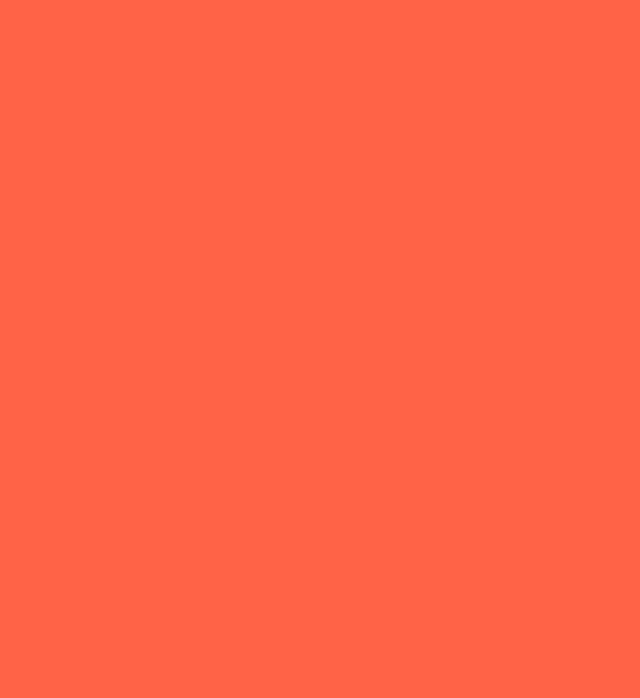
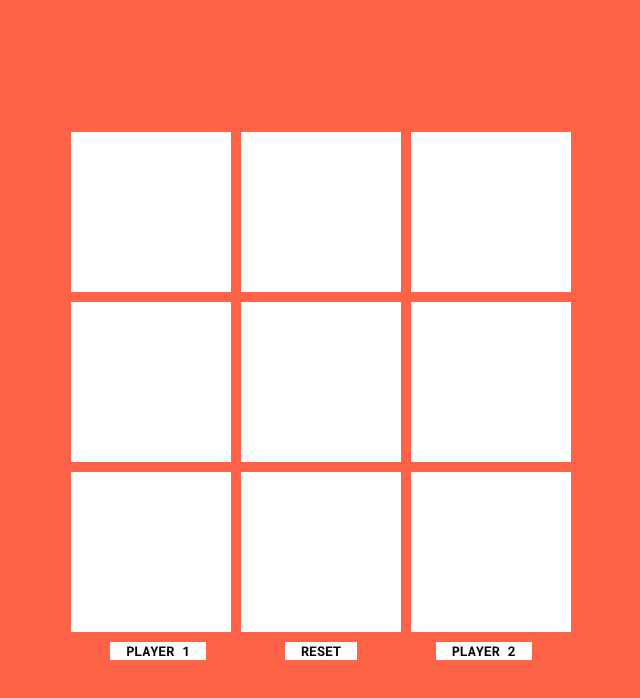
Before and after one commit to p-stevenson/TicTacToe, a website: page index.html in a window 1280 px wide. Shown: the whole page, without its empty margins (319-959 px from the left). Drawn offline with nearby package versions, Linux system fonts and the light colour scheme.

Commit message:
Add board squares

```diff
--- a/index.html
+++ b/index.html
@@ -4,7 +4,6 @@
 	<meta charset="UTF-8">
 	<meta http-equiv="X-UA-Compatible" content="IE=edge">
 	<meta name="viewport" content="width=device-width, initial-scale=1.0">
-	<link rel="stylesheet" href="normalize.css">
 	<link rel="stylesheet" href="style.css">
 	<script src="scripts/main.js" defer></script>
 	<link rel="preconnect" href="https://fonts.googleapis.com">
@@ -14,6 +13,23 @@
 	<title>TicTacToe</title>
 </head>
 <body>
-
+	<div class="board-container">
+		<div class="board">
+			<div class="square" data-row='0' data-column='0' id="#0"></div>
+			<div class="square" data-row='0' data-column='1' id="#1"></div>
+			<div class="square" data-row='0' data-column='2' id="#2"></div>
+			<div class="square" data-row='1' data-column='0' id="#3"></div>
+			<div class="square" data-row='1' data-column='1' id="#4"></div>
+			<div class="square" data-row='1' data-column='2' id="#5"></div>
+			<div class="square" data-row='2' data-column='0' id="#6"></div>
+			<div class="square" data-row='2' data-column='1' id="#7"></div>
+			<div class="square" data-row='2' data-column='2' id="#8"></div>
+		</div>
+		<div id="button-container">
+			<button class="button" id="P1_BUTTON" value="1">PLAYER 1</button>
+			<button class="button" id="RESET_BUTTON">RESET</button>
+			<button class="button" id="P2_BUTTON">PLAYER 2</button>
+		</div>
+	</div>
 </body>
 </html>
```
